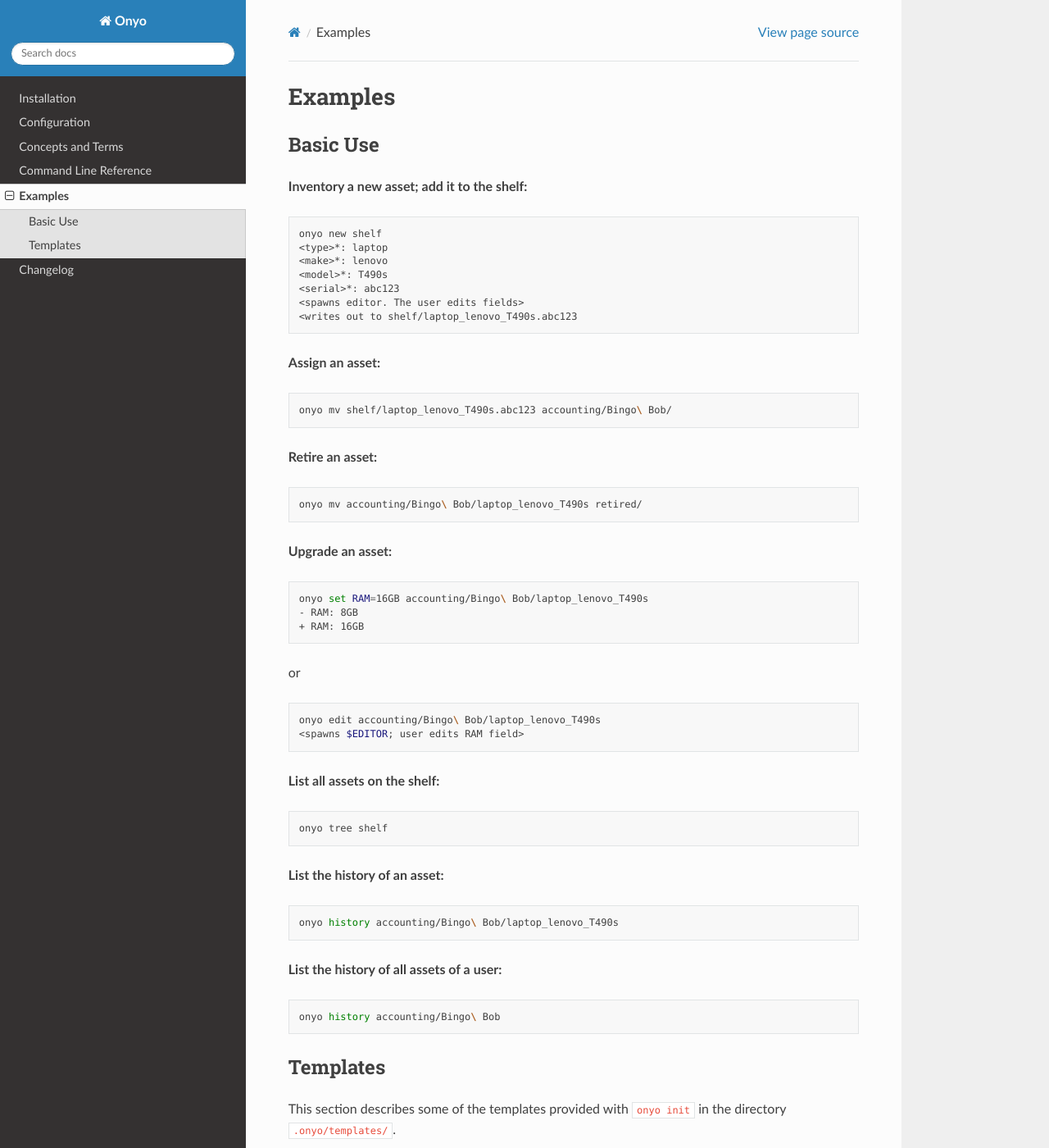
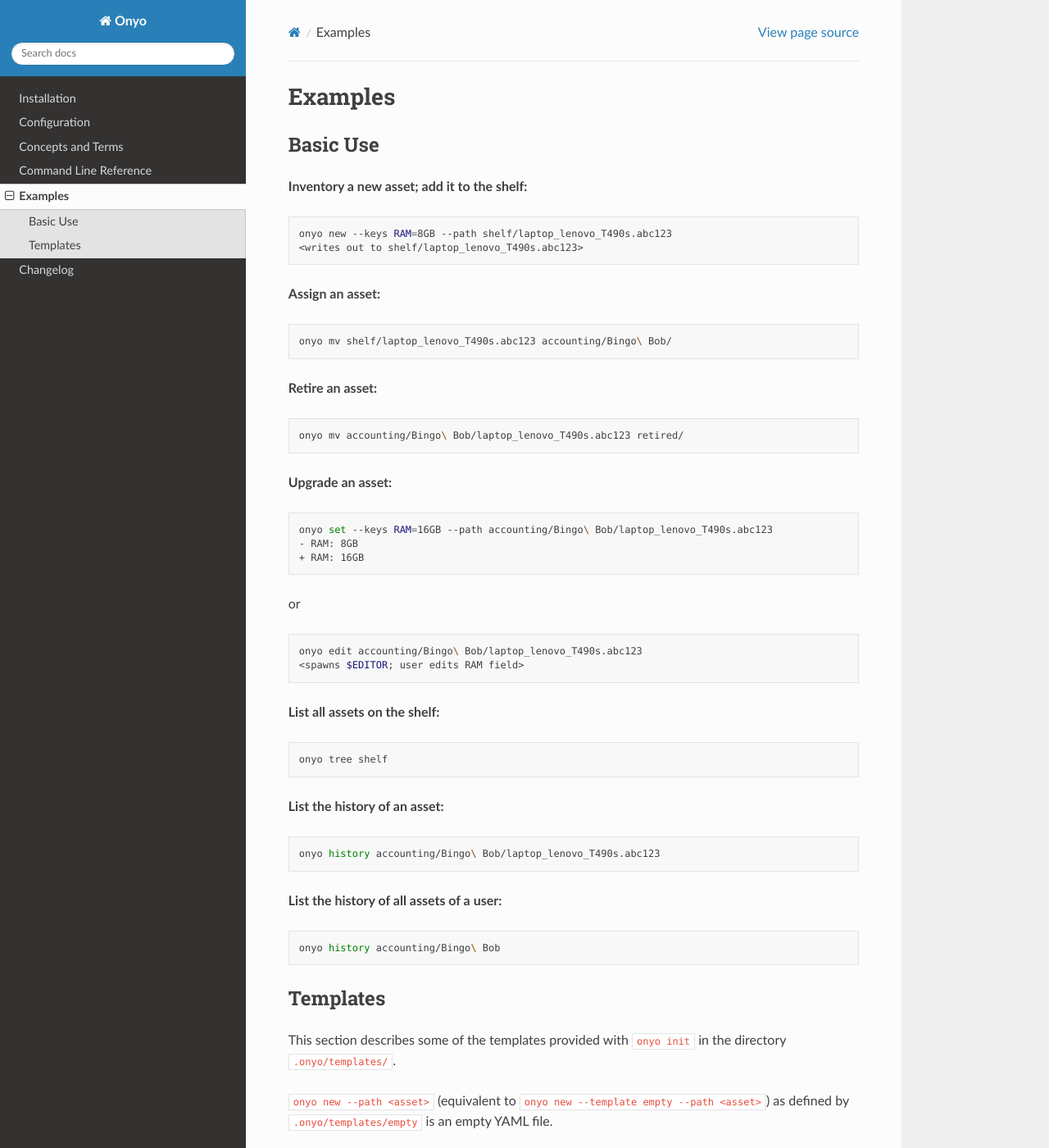
Before and after one commit to psyinfra/onyo, a Sphinx documentation site: the page built from docs/source/examples.rst, in a window 1280 px wide and 1400 px high. Shown: the whole window at 82% size. Built offline with Sphinx 7.4.7 and the Read the Docs theme 2.0.0, drawn with Linux system fonts in a browser that asks for light colours; some of the changed text lies outside the part shown.

Commit message:
examples.rst: correct/update existing examples
This commit is not about adding new examples or use-cases, I
just correct existing information which was out of date:

- `onyo new` does not read fields interactive/separately, but expects
  a full asset-path
- apply new syntax (e.g. new syntax for flags `--keys` and `--path`)
  to the commands `onyo new` and `onyo set`
- we new expect assets that expect the name-scheme to be correct,
  so I renamed the incorrect `laptop_lenovo_T490s` (without serial)
  to the correct `laptop_lenovo_T490s.abc123`
- the example template is changed to `.onyo/templates/empty` and
  actually an empty file, instead of the old name `standard`, which
  did contain `---`

```diff
--- a/docs/source/examples.rst
+++ b/docs/source/examples.rst
@@ -8,13 +8,8 @@ Basic Use
 
 .. code:: shell
 
-   onyo new shelf
-   <type>*: laptop
-   <make>*: lenovo
-   <model>*: T490s
-   <serial>*: abc123
-   <spawns editor. The user edits fields>
-   <writes out to shelf/laptop_lenovo_T490s.abc123
+   onyo new --keys RAM=8GB --path shelf/laptop_lenovo_T490s.abc123
+   <writes out to shelf/laptop_lenovo_T490s.abc123>
 
 **Assign an asset:**
 
@@ -26,13 +21,13 @@ Basic Use
 
 .. code:: shell
 
-   onyo mv accounting/Bingo\ Bob/laptop_lenovo_T490s retired/
+   onyo mv accounting/Bingo\ Bob/laptop_lenovo_T490s.abc123 retired/
 
 **Upgrade an asset:**
 
 .. code:: shell
 
-   onyo set RAM=16GB accounting/Bingo\ Bob/laptop_lenovo_T490s
+   onyo set --keys RAM=16GB --path accounting/Bingo\ Bob/laptop_lenovo_T490s.abc123
    - RAM: 8GB
    + RAM: 16GB
 
@@ -40,7 +35,7 @@ or
 
 .. code:: shell
 
-   onyo edit accounting/Bingo\ Bob/laptop_lenovo_T490s
+   onyo edit accounting/Bingo\ Bob/laptop_lenovo_T490s.abc123
    <spawns $EDITOR; user edits RAM field>
 
 **List all assets on the shelf:**
@@ -53,7 +48,7 @@ or
 
 .. code:: shell
 
-   onyo history accounting/Bingo\ Bob/laptop_lenovo_T490s
+   onyo history accounting/Bingo\ Bob/laptop_lenovo_T490s.abc123
 
 **List the history of all assets of a user:**
 
@@ -67,17 +62,14 @@ Templates
 This section describes some of the templates provided with ``onyo init`` in the
 directory ``.onyo/templates/``.
 
-``onyo new <dir>`` (equivalent to ``onyo new --template standard <dir>``) as defined
-by ``.onyo/templates/standard`` is a plain YAML file:
-
-.. code:: yaml
-
-   ---
+``onyo new --path <asset>`` (equivalent to
+``onyo new --template empty --path <asset>``) as defined
+by ``.onyo/templates/empty`` is an empty YAML file.
 
 This template passes the YAML syntax check when onyo is called while the editor
-is suppressed with ``onyo new --non-interactive <directory>``.
+is suppressed with ``onyo new --non-interactive --path <asset>``.
 
-``onyo new --template laptop.example <dir>`` as defined by
+``onyo new --template laptop.example --path <asset>`` as defined by
 ``.onyo/templates/laptop.example`` contains a simple example for a laptop asset
 which already contains some fields, which are relevant for all assets of that
 device type.
```
